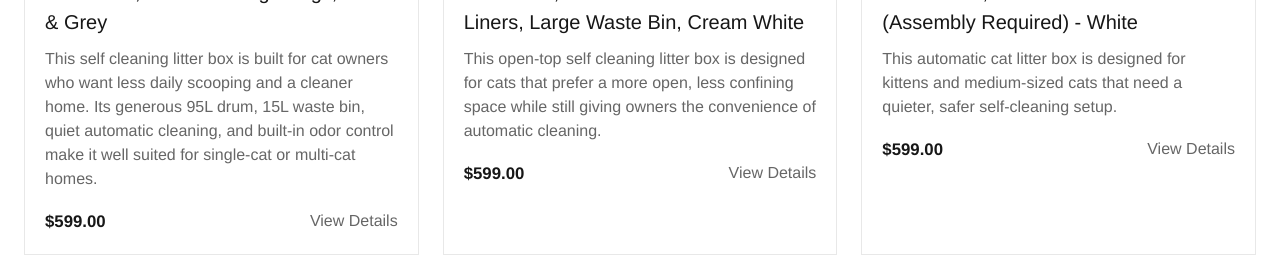
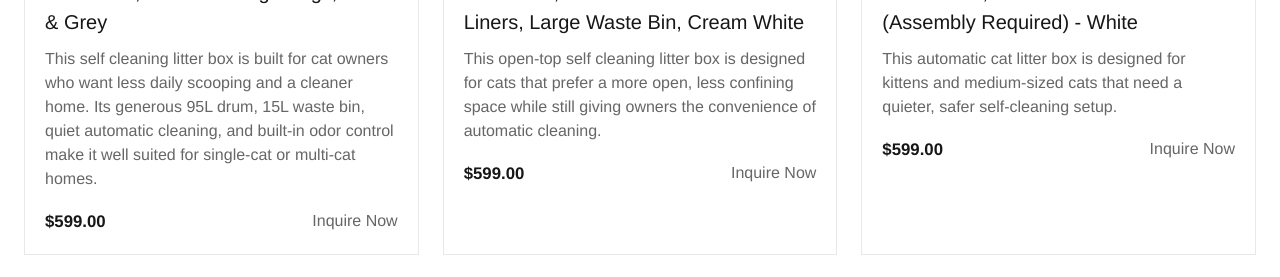
Before and after one commit to nicholaswong668/litter-box, a Vue app: page / in a window 1280 px wide. Shown: the part 2240-2517 px from the top of the page. Built offline with nearby package versions, Linux system fonts and the light colour scheme.

Commit message:
Keep featured cards non-clickable on homepage

```diff
--- a/src/pages/HomePage.vue
+++ b/src/pages/HomePage.vue
@@ -86,11 +86,10 @@ const highlights = [
         </div>
 
         <div class="product-grid featured-grid">
-          <RouterLink
+          <article
             v-for="product in featuredProducts"
             :key="product.id"
-            class="product-card product-link-card"
-            :to="`/products/${product.slug}`"
+            class="product-card"
           >
             <div class="product-image">
               <img :src="product.image" :alt="product.name" />
@@ -101,10 +100,12 @@ const highlights = [
               <p class="product-description">{{ product.description }}</p>
               <div class="product-footer">
                 <strong>${{ product.price.toFixed(2) }}</strong>
-                <span>View Details</span>
+                <a :href="whatsappHref" target="_blank" rel="noreferrer">
+                  Inquire Now
+                </a>
               </div>
             </div>
-          </RouterLink>
+          </article>
         </div>
       </section>
 
```
